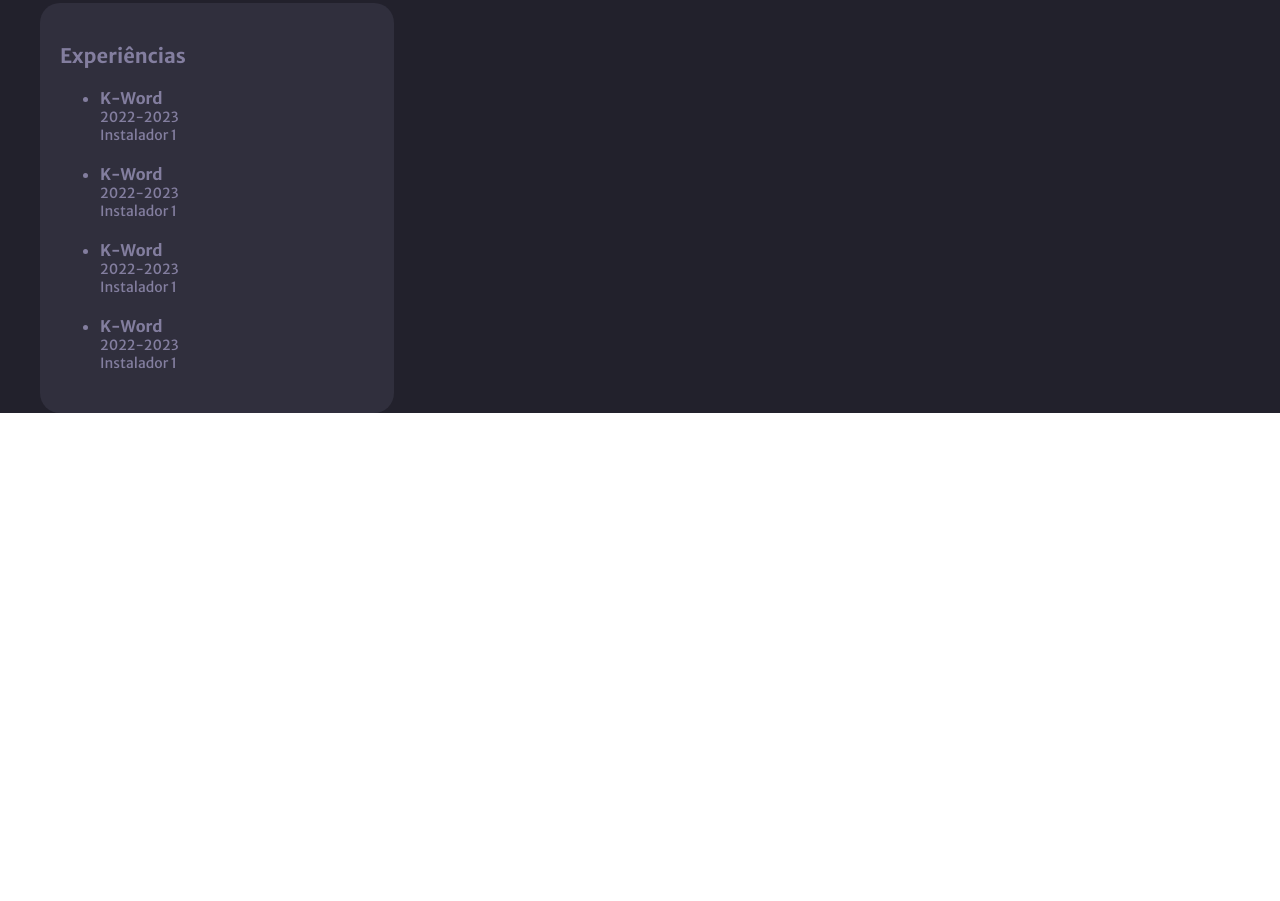
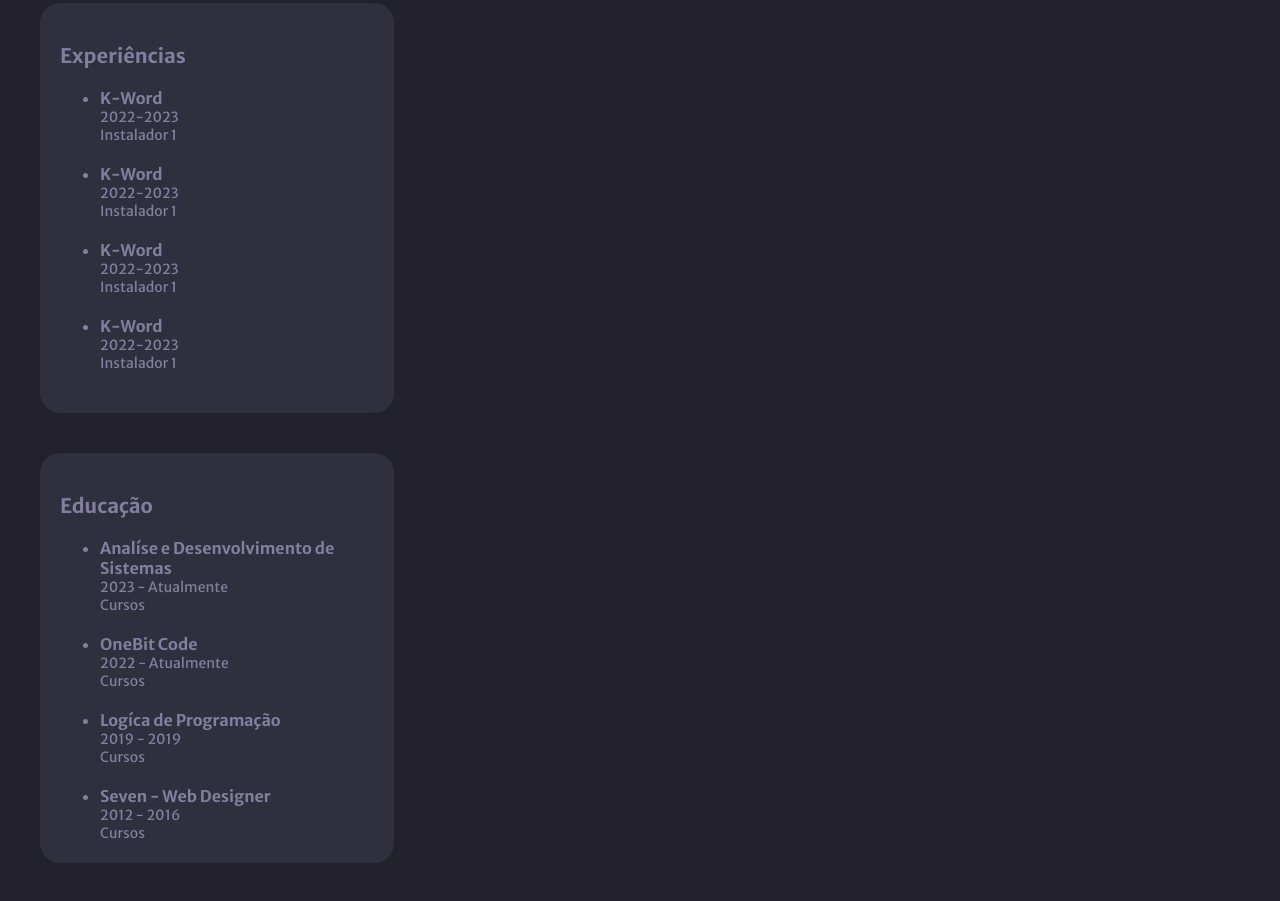
Before and after one commit to ronanrood/portfolio, a plain HTML site: page index.html in a window 1280 px wide. Shown: the part 1035-1936 px from the top of the page. Before the commit the page ends 1448 px from the top, so only its background shows below. Drawn offline with Linux system fonts and the light colour scheme.

Commit message:
add CardEducation

```diff
--- a/index.html
+++ b/index.html
@@ -132,6 +132,66 @@
           </ul>
         </div>
       </div>
+
+      <div class="cardEducation">
+        <p>Educação</p>
+        <div class="contentCardEduc">
+          <div class="titleCardEduc">
+            <ul>
+              <li><th>Analíse e Desenvolvimento de Sistemas</th></li>
+            </ul>
+          </div>
+          <div class="subTitleCardEduc">
+            <ul>
+              <td>2023 - Atualmente</td> <br>
+              <td>Cursos</td>
+            </ul>
+          </div>
+        </div>
+
+        <div class="contentCardEduc">
+          <div class="titleCardEduc">
+            <ul>
+              <li><th>OneBit Code</th></li>
+            </ul>
+          </div>
+          <div class="subTitleCardEduc">
+            <ul>
+              <td>2022 - Atualmente</td> <br>
+              <td>Cursos</td>
+            </ul>
+          </div>
+        </div>
+
+        <div class="contentCardEduc">
+          <div class="titleCardEduc">
+            <ul>
+              <li><th>Logíca de Programação</th></li>
+            </ul>
+          </div>
+          <div class="subTitleCardEduc">
+            <ul>
+              <td>2019 - 2019</td> <br>
+              <td>Cursos</td>
+            </ul>
+          </div>
+        </div>
+
+        <div class="contentCardEduc">
+          <div class="titleCardEduc">
+            <ul>
+              <li><th>Seven - Web Designer</th></li>
+            </ul>
+          </div>
+          <div class="subTitleCardEduc">
+            <ul>
+              <td>2012 - 2016</td> <br>
+              <td>Cursos</td>
+            </ul>
+          </div>
+        </div>
+      </div>
+
     </div>
 
 
--- a/styles.css
+++ b/styles.css
@@ -166,3 +166,43 @@
   font-weight:400;
   font-family: Merriweather Sans;
 }
+.cardEducation{
+  width: 334px;
+  height: 380px;
+  background-color: rgba(48, 47, 61, 1);
+  border-radius: 20px;
+  display: flex;
+  flex-direction: column;
+  padding-left: 20px;
+  padding-top: 30px;
+  margin-top: 40px;
+  margin-bottom: 58px;
+}
+.cardEducation > p{
+  font-size: 20px;
+  font-family: Merriweather Sans;
+  font-weight: 700;
+  color: rgba(131, 126, 159, 1);
+  padding-top: 10px;
+  width: 200px;
+}
+.titleCardEduc{
+  padding-top: 20px;
+  padding-left: 40px;
+  display: flex;
+  flex-direction: column;
+  font-size: 16px;
+  color: #837E9F;
+  font-weight: 700;
+  font-family: Merriweather Sans;
+}
+.subTitleCardEduc{
+
+  padding-left: 40px;
+  display: flex;
+  flex-direction: column;
+  font-size: 14px;
+  color: #837E9F;
+  font-weight:400;
+  font-family: Merriweather Sans;
+}
```
